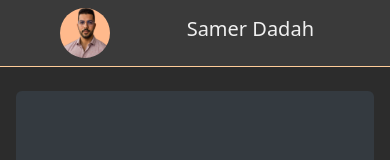
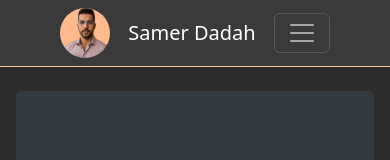
Before and after one commit to samdadaa/samdadaa.github.io, a plain HTML site: page index.html in a window 390 px wide. Shown: the top 160 px of the page. Drawn offline with nearby package versions, Linux system fonts and the light colour scheme.

Commit message:
Navi changes2

```diff
--- a/index.html
+++ b/index.html
@@ -67,7 +67,13 @@
     <header class="sticky-top">
         <nav class="navbar navbar-expand-lg px-5 border-bottom" id="navbar">
             <div class="container">
-
+                <img class="img-fluid rounded-circle me-3" src="images/bewerbungsfoto1.png" alt="Your Portfolio Logo" width="50" height="50">
+                <a class="navbar-brand" href="#">Samer Dadah</a>
+                <button class="navbar-toggler" type="button" data-bs-toggle="collapse"
+                    data-bs-target="#navbarSupportedContent" aria-controls="navbarSupportedContent"
+                    aria-expanded="false" aria-label="Toggle navigation">
+                    <span class="navbar-toggler-icon"></span>
+                </button>
                 <div class="collapse navbar-collapse" id="navbarSupportedContent">
                     <ul class="navbar-nav me-auto mb-2 mb-lg-0">
                         <li class="nav-item">
@@ -87,8 +93,8 @@
                         </li>
                     </ul>
                 </div>
-                <img class="img-fluid rounded-circle me-3" src="images/bewerbungsfoto1.png" alt="Your Portfolio Logo" width="50" height="50">
-            <a class="navbar-brand ms-2" href="#"><h5>Samer Dadah</h5></a>
+
+
             </div>
         </nav>
     </header>
```
